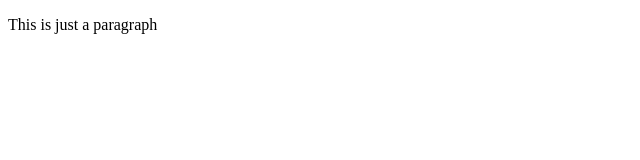
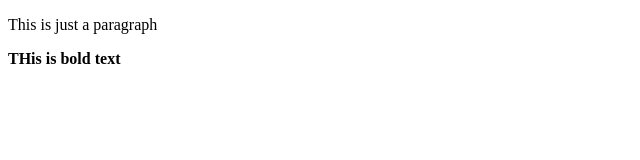
Before and after one commit to ys-niloy/Git-Advanced, a plain HTML site: page index.html in a window 1280 px wide. Shown: the whole page, without its empty margins (0-640 px from the left). Drawn offline with Linux system fonts and the light colour scheme.

Commit message:
add a bold text

```diff
--- a/index.html
+++ b/index.html
@@ -7,5 +7,6 @@
 </head>
 <body>
     <p>This is just a paragraph</p>
+    <b>THis is bold text</b>
 </body>
 </html>
```
